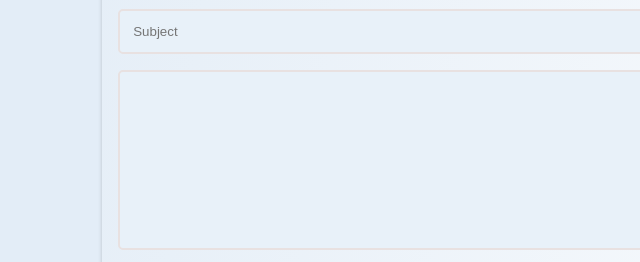
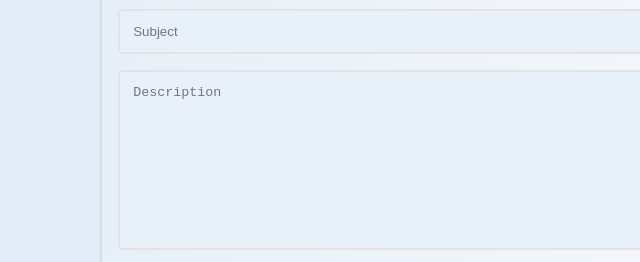
Before and after one commit to madhav7599/task-1_portfolio, a plain HTML site: page index.html in a window 1280 px wide. Shown: the part 3112-3374 px from the top of the page, 0-640 px from the left. Drawn offline with nearby package versions, Linux system fonts and the light colour scheme.

Commit message:
Update index.html

```diff
--- a/index.html
+++ b/index.html
@@ -345,8 +345,7 @@
                     </div>
                     <input type="email" placeholder="Email">
                     <input type="text" placeholder="Subject">
-                    <textarea name="#" id="" cols="30" rows="10">
-                    </textarea>
+                    <textarea name="#" id="" cols="30" rows="10" placeholder="Description"></textarea>
                     <div class="formBtn">
                         <button type="submit" class="btn">Send Message</button>
                     </div>
```
